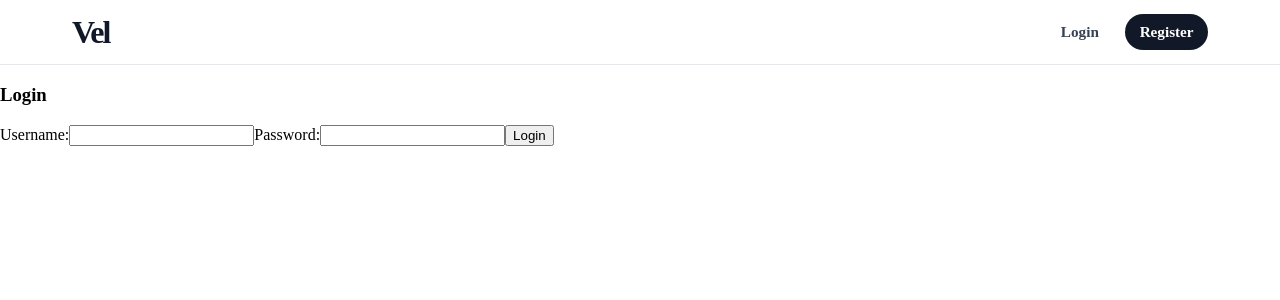
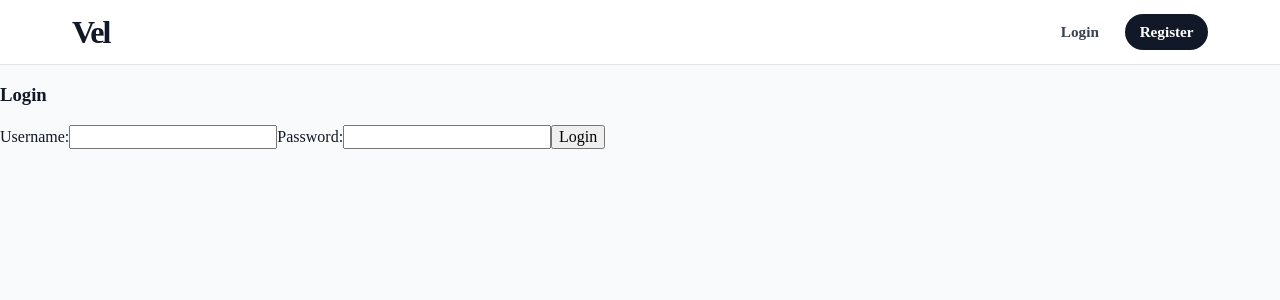
Before and after one commit to veles-rgb/Odin-Book, a React (Vite) app in the folder client/: page /login in a window 1280 px wide. Shown: the top 300 px of the page. Built offline with nearby package versions, Linux system fonts and the light colour scheme; no server answers.

Commit message:
Update and clean up global styles
Add color palette

```diff
--- a/client/src/index.css
+++ b/client/src/index.css
@@ -1,3 +1,123 @@
+:root {
+    /* =========================
+     SURFACES
+  ========================= */
+
+    --color-background: #f9fafb;
+    --color-surface: #ffffff;
+    --color-surface-hover: #f3f4f6;
+
+    /* =========================
+     TEXT
+  ========================= */
+
+    --color-text-primary: #111827;
+    --color-text-secondary: #374151;
+    --color-text-muted: #6b7280;
+    --color-text-inverse: #ffffff;
+
+    /* =========================
+     BORDERS
+  ========================= */
+
+    --color-border: #e5e7eb;
+    --color-border-hover: #d1d5db;
+
+    /* =========================
+     BRAND
+  ========================= */
+
+    --color-brand: #2563eb;
+    --color-brand-hover: #1d4ed8;
+    --color-brand-bg: #dbeafe;
+    --color-brand-border: #93c5fd;
+    --color-brand-text: #1e40af;
+
+    /* =========================
+     PRIMARY
+  ========================= */
+
+    --color-primary: #111827;
+    --color-primary-hover: #1f2937;
+
+    /* =========================
+     SUCCESS
+  ========================= */
+
+    --color-success: #16a34a;
+    --color-success-hover: #15803d;
+    --color-success-bg: #dcfce7;
+    --color-success-border: #86efac;
+    --color-success-text: #166534;
+
+    /* =========================
+     ERROR / DANGER
+  ========================= */
+
+    --color-error: #dc2626;
+    --color-error-hover: #b91c1c;
+    --color-error-bg: #fee2e2;
+    --color-error-bg-hover: #fecaca;
+    --color-error-border: #fca5a5;
+    --color-error-text: #991b1b;
+
+    /* =========================
+     WARNING
+  ========================= */
+
+    --color-warning: #d97706;
+    --color-warning-bg: #fef3c7;
+    --color-warning-border: #fcd34d;
+    --color-warning-text: #92400e;
+
+    /* =========================
+     INFO
+  ========================= */
+
+    --color-info: #2563eb;
+    --color-info-bg: #dbeafe;
+    --color-info-border: #93c5fd;
+    --color-info-text: #1e40af;
+
+    /* =========================
+     INPUTS
+  ========================= */
+
+    --color-input-bg: #ffffff;
+    --color-input-border: #d1d5db;
+    --color-input-focus: #111827;
+
+    /* =========================
+     SHADOWS
+  ========================= */
+
+    --shadow-sm: 0 2px 6px rgba(0, 0, 0, 0.05);
+    --shadow-md: 0 8px 24px rgba(0, 0, 0, 0.08);
+    --shadow-lg:
+        0 18px 40px rgba(0, 0, 0, 0.14),
+        0 4px 12px rgba(0, 0, 0, 0.08);
+
+    /* =========================
+     BORDER RADIUS
+  ========================= */
+
+    --radius-sm: 8px;
+    --radius-md: 12px;
+    --radius-lg: 14px;
+    --radius-pill: 999px;
+
+    /* =========================
+     TRANSITIONS
+  ========================= */
+
+    --transition-fast: 150ms ease;
+    --transition-normal: 200ms ease;
+}
+
+/* =========================
+   BASE RESET
+========================= */
+
 *,
 *::before,
 *::after {
@@ -6,15 +126,69 @@
 
 body {
     margin: 0;
+
+    background: var(--color-background);
+    color: var(--color-text-primary);
 }
 
 a {
+    color: inherit;
     text-decoration: none;
 }
 
+button,
+input,
+textarea {
+    font: inherit;
+}
+
 /* =========================
-   Modal Overlay
-   ========================= */
+   GLOBAL STATUS MESSAGES
+========================= */
+
+.error,
+.success,
+.info {
+    padding: 0.75rem 1rem;
+
+    border-radius: var(--radius-sm);
+
+    font-size: 0.95rem;
+}
+
+.error {
+    border: 1px solid var(--color-error-border);
+    background: var(--color-error-bg);
+    color: var(--color-error-text);
+}
+
+.success {
+    border: 1px solid var(--color-success-border);
+    background: var(--color-success-bg);
+    color: var(--color-success-text);
+}
+
+.info {
+    border: 1px solid var(--color-info-border);
+    background: var(--color-info-bg);
+    color: var(--color-info-text);
+}
+
+/* =========================
+   FORM VALIDATION
+========================= */
+
+.input-error {
+    border-color: var(--color-error) !important;
+}
+
+.input-success {
+    border-color: var(--color-success) !important;
+}
+
+/* =========================
+   MODAL OVERLAY
+========================= */
 
 .modal-backdrop {
     position: fixed;
@@ -26,12 +200,11 @@ a {
 }
 
 /* =========================
-   Modal Container
-   ========================= */
+   MODAL CONTAINER
+========================= */
 
 .modal {
     position: fixed;
-
     top: 50%;
     left: 50%;
 
@@ -39,10 +212,10 @@ a {
 
     width: min(90vw, 600px);
 
-    background: white;
-    border-radius: 12px;
+    padding: 1.5rem;
 
-    padding: 1.5rem;
+    background: var(--color-surface);
+    border-radius: var(--radius-md);
 
     box-shadow:
         0 10px 30px rgba(0, 0, 0, 0.2),
@@ -50,15 +223,11 @@ a {
 
     z-index: 1000;
 
-    animation: modalFadeIn 0.15s ease;
+    animation: modalFadeIn var(--transition-fast);
 }
 
-/* =========================
-   Modal Content
-   ========================= */
-
 .modal h3 {
-    margin: 0 0 1rem 0;
+    margin: 0 0 1rem;
 }
 
 .modal form {
@@ -73,10 +242,18 @@ a {
 
     padding: 0.75rem;
 
-    border: 1px solid #ccc;
-    border-radius: 8px;
+    border: 1px solid var(--color-input-border);
+    border-radius: var(--radius-sm);
 
-    font: inherit;
+    background: var(--color-input-bg);
+    color: var(--color-text-primary);
+
+    outline: none;
+}
+
+.modal input:focus,
+.modal textarea:focus {
+    border-color: var(--color-input-focus);
 }
 
 .modal textarea {
@@ -85,8 +262,16 @@ a {
 }
 
 /* =========================
-   Modal Buttons
-   ========================= */
+   MODAL HEADER / ACTIONS
+========================= */
+
+.modal-header {
+    display: flex;
+    justify-content: space-between;
+    align-items: center;
+
+    margin-bottom: 1rem;
+}
 
 .modal-actions {
     display: flex;
@@ -94,18 +279,30 @@ a {
     gap: 0.75rem;
 }
 
-/* =========================
-   Modal Errors
-   ========================= */
+.modal-close-button {
+    border: none;
+    background: transparent;
+
+    font-size: 1.5rem;
+    line-height: 1;
+
+    color: var(--color-text-muted);
+
+    cursor: pointer;
+}
+
+.modal-close-button:hover {
+    color: var(--color-text-primary);
+}
 
 .modal-error {
-    color: red;
+    color: var(--color-error);
     font-size: 0.9rem;
 }
 
 /* =========================
-   Animation
-   ========================= */
+   MODAL ANIMATION
+========================= */
 
 @keyframes modalFadeIn {
     from {
@@ -120,8 +317,8 @@ a {
 }
 
 /* =========================
-   FOLLOWING / FOLLOWERS LIST
-   ========================= */
+   FOLLOWERS / FOLLOWING LIST
+========================= */
 
 .user-list {
     list-style: none;
@@ -142,10 +339,10 @@ a {
 
     padding: 0.75rem;
 
-    border: 1px solid #e5e7eb;
-    border-radius: 10px;
+    border: 1px solid var(--color-border);
+    border-radius: var(--radius-md);
 
-    background: white;
+    background: var(--color-surface);
 }
 
 .user-list-user {
@@ -156,7 +353,6 @@ a {
     min-width: 0;
 
     color: inherit;
-    text-decoration: none;
 }
 
 .user-list-avatar {
@@ -175,7 +371,7 @@ a {
 
 .user-list-name {
     font-weight: 600;
-    color: #111827;
+    color: var(--color-text-primary);
 
     white-space: nowrap;
     overflow: hidden;
@@ -184,7 +380,7 @@ a {
 
 .user-list-username {
     font-size: 0.9rem;
-    color: #6b7280;
+    color: var(--color-text-muted);
 
     white-space: nowrap;
     overflow: hidden;
@@ -196,7 +392,7 @@ a {
     flex-shrink: 0;
 
     border: none;
-    border-radius: 999px;
+    border-radius: var(--radius-pill);
 
     padding: 0.45rem 0.8rem;
 
@@ -205,13 +401,21 @@ a {
 }
 
 .user-list-primary-button {
-    background: #111827;
-    color: white;
+    background: var(--color-primary);
+    color: var(--color-text-inverse);
+}
+
+.user-list-primary-button:hover {
+    background: var(--color-primary-hover);
 }
 
 .user-list-secondary-button {
-    background: #f3f4f6;
-    color: #111827;
+    background: var(--color-surface-hover);
+    color: var(--color-text-primary);
+}
+
+.user-list-secondary-button:hover {
+    background: var(--color-border);
 }
 
 .user-list-primary-button:disabled,
@@ -219,44 +423,3 @@ a {
     opacity: 0.6;
     cursor: not-allowed;
 }
-
-.modal-header {
-    display: flex;
-    justify-content: space-between;
-    align-items: center;
-
-    margin-bottom: 1rem;
-}
-
-.modal-close-button {
-    border: none;
-    background: transparent;
-
-    font-size: 1.5rem;
-    line-height: 1;
-
-    cursor: pointer;
-
-    color: #6b7280;
-}
-
-.modal-close-button:hover {
-    color: #111827;
-}
-
-/* =========================
-   REGISTER / LOGIN PAGE STYLES
-   ========================= */
-.input-error {
-    border-color: #dc2626 !important;
-}
-
-.input-success {
-    border-color: #16a34a !important;
-}
-
-.success {
-    color: #16a34a;
-    font-size: 0.9rem;
-    font-weight: 500;
-}
```
